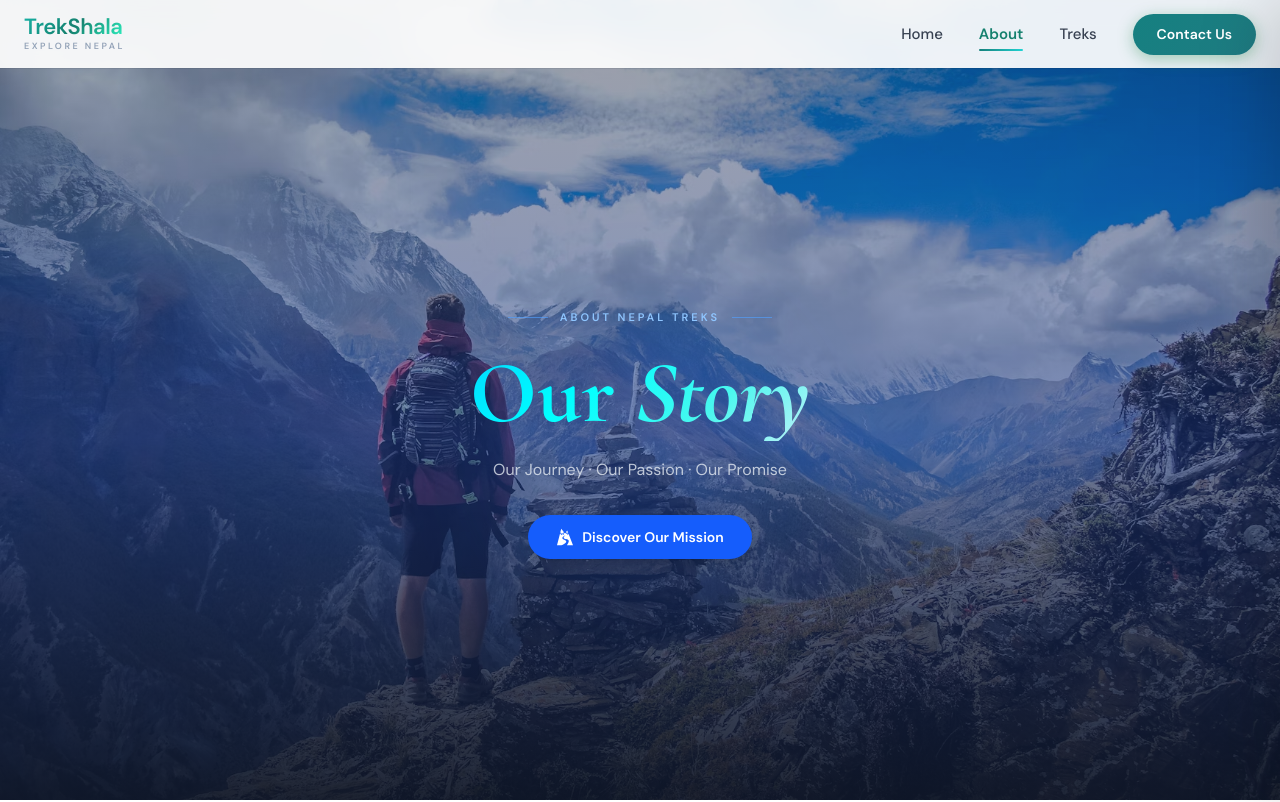
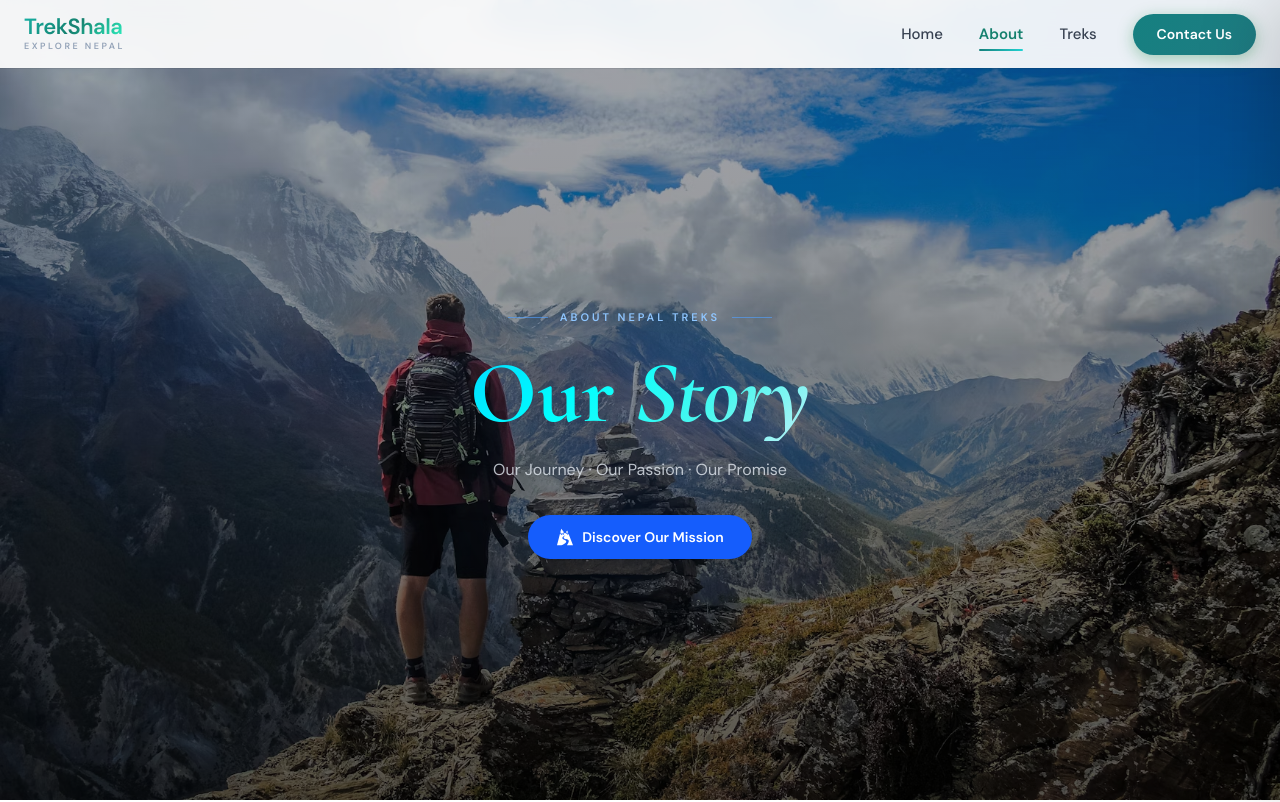
Before and after one commit to Subham0112/Trekshala, a React (Vite) app: page /about in a window 1280 px wide. Shown: the top 802 px of the page. Built offline with nearby package versions, Linux system fonts and the light colour scheme; a web font is replaced by a local one.

Commit message:
adding vercel config

```diff
--- a/src/components/Footer.jsx
+++ b/src/components/Footer.jsx
@@ -14,7 +14,7 @@ import { GiMountainRoad } from 'react-icons/gi';
 export default function Footer() {
   return (
     <footer className=" text-white pt-16 pb-12"
-    style={{background: 'linear-gradient(135deg, #1659b1e3, #285ff5e8, #2feef5ce)'}}>
+    style={{background: 'linear-gradient(135deg, #1db3d8 0%, #2aa8b1 45%, #0f282a 100%)'}}>
       <div className="mx-auto max-w-7xl px-6 lg:px-8">
 
         <div className="grid grid-cols-1 md:grid-cols-12 gap-10 md:gap-8">
--- a/src/pages/About.jsx
+++ b/src/pages/About.jsx
@@ -55,7 +55,7 @@ export default function About() {
       <header className="relative min-h-screen flex items-center justify-center text-center text-white overflow-hidden"
         style={{ backgroundImage: `url('src/assets/img/about.avif')`, backgroundSize: 'cover', backgroundPosition: 'center', paddingTop: '68px' }}>
         <div className="absolute inset-0"
-          style={{ background: 'linear-gradient(180deg, rgba(15,23,42,0.38) 0%, rgba(30,58,138,0.55) 55%, rgba(15,23,42,0.92) 100%)' }} />
+          style={{ background: 'linear-gradient(180deg, rgba(15,23,42,0.38) 0%, rgba(0, 0, 0, 0.42) 55%, rgba(0, 0, 0, 0.61) 100%)' }} />
         {/* Blue glow */}
         <div className="absolute top-1/3 left-1/2 -translate-x-1/2 w-96 h-96 rounded-full pointer-events-none opacity-18"
           style={{ background: 'radial-gradient(circle, #3b82f6, transparent 70%)', filter: 'blur(56px)' }} />
@@ -270,7 +270,7 @@ export default function About() {
 
       {/* ── CTA ── */}
       <section className="relative py-20 overflow-hidden"
-        style={{ background: 'linear-gradient(135deg, #1d4ed8 0%, #1e3a8a 45%, #0f172a 100%)' }}>
+        style={{ background: 'linear-gradient(135deg, #1db3d8 0%, #2aa8b1 45%, #0f282a 100%)' }}>
         <div className="absolute top-0 right-0 w-80 h-80 pointer-events-none opacity-15"
           style={{ background: 'radial-gradient(circle, #60a5fa, transparent 70%)', transform: 'translate(25%,-25%)' }} />
         <div className="absolute bottom-0 left-0 w-64 h-64 pointer-events-none opacity-10"
--- a/src/pages/Treks.jsx
+++ b/src/pages/Treks.jsx
@@ -95,7 +95,7 @@ export default function Treks() {
         }}
       >
         <div className="absolute inset-0"
-          style={{ background: 'linear-gradient(180deg,rgba(15,23,42,.45) 0%,rgba(15,23,42,.3) 45%,rgba(15,23,42,.85) 100%)' }} />
+          style={{ background: 'linear-gradient(180deg,rgba(0, 0, 0, 0.45) 0%,rgba(0, 0, 0, 0.3) 45%,rgba(0, 0, 0, 0.59) 100%)' }} />
         <div className="absolute top-1/3 left-1/2 -translate-x-1/2 w-[520px] h-[520px] rounded-full pointer-events-none opacity-10"
           style={{ background: 'radial-gradient(circle,#60a5fa,transparent 70%)', filter: 'blur(72px)' }} />
 
```
Also changed, not shown: vercel.json (added).
